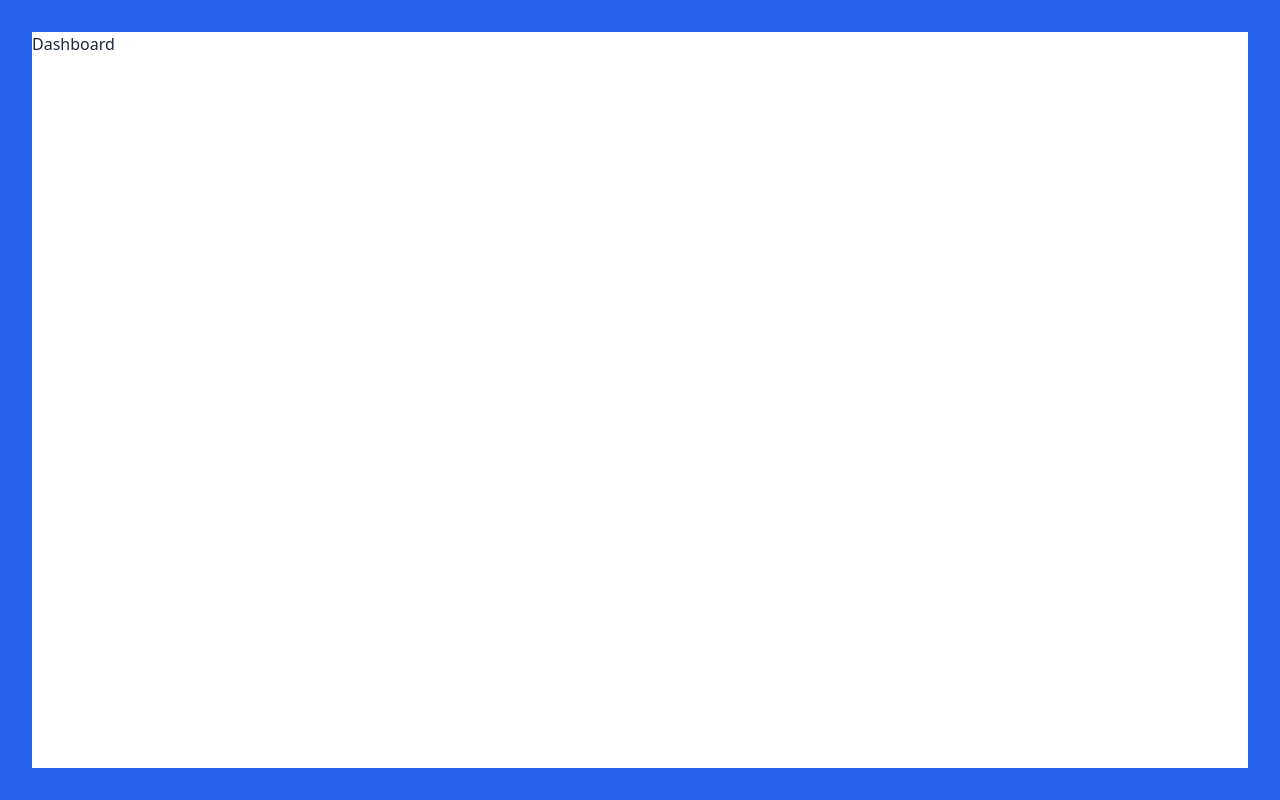
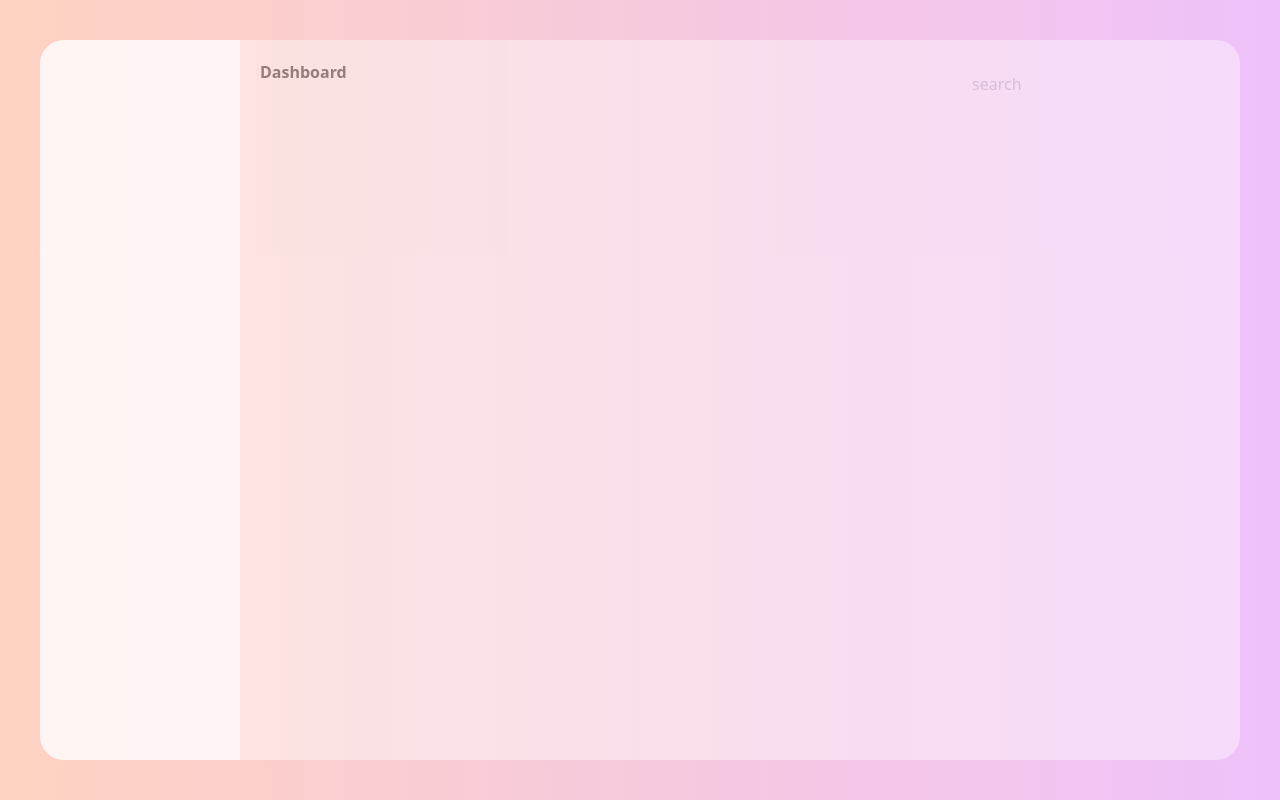
Before and after one commit to forLoop94/Employee_dashboard_app, a React (Vite) app: page / in a window 1280 px wide. Built offline with nearby package versions, Linux system fonts and the light colour scheme.

Commit message:
Style Overview page: in progress

```diff
--- a/src/App.jsx
+++ b/src/App.jsx
@@ -3,7 +3,7 @@ import Overview from "./components/Overview";
 
 function App() {
   return (
-    <main className="bg-blue-600 h-screen p-8">
+    <main className="bg-gradient-to-r from-pitch to-lilac h-screen p-10">
       <Overview />
     </main>
   );
--- a/src/components/Overview.jsx
+++ b/src/components/Overview.jsx
@@ -1,11 +1,15 @@
-import React from 'react'
+import React from "react";
 
 const Overview = () => {
   return (
-    <div className='bg-white h-full'>
-      <h1>Dashboard</h1>
+    <div className="flex h-full">
+      <div className="display-none lg:h-full lg:w-1/6 lg:bg-white opacity-80 rounded-l-3xl"></div>
+
+      <nav className="rounded-3xl bg-white p-5 w-full h-full z-0 opacity-40 lg:w-5/6 lg:rounded-l-none lg:rounded-r-3xl flex justify-between">
+        <h1 className="text-black font-extrabold h-6">Dashboard</h1>
+        <input type="text" className="input bg-white opacity-80" placeholder="search" />
+      </nav>
     </div>
-  )
-}
-
-export default Overview
+  );
+};
+export default Overview;
--- a/tailwind.config.js
+++ b/tailwind.config.js
@@ -5,7 +5,13 @@ export default {
     "./src/**/*.{js,ts,jsx,tsx}",
   ],
   theme: {
-    extend: {},
+    extend: {
+      colors: {
+        pitch: "#ffd2c1",
+        lilac: "#eec1fa",
+        blue: "#2697ff"
+      }
+    },
   },
   plugins: [
     require('@tailwindcss/typography'),
```
Also changed, not shown: package.json (+7 -4 lines), 1 other file (tests, documents, lock files or other folders).
